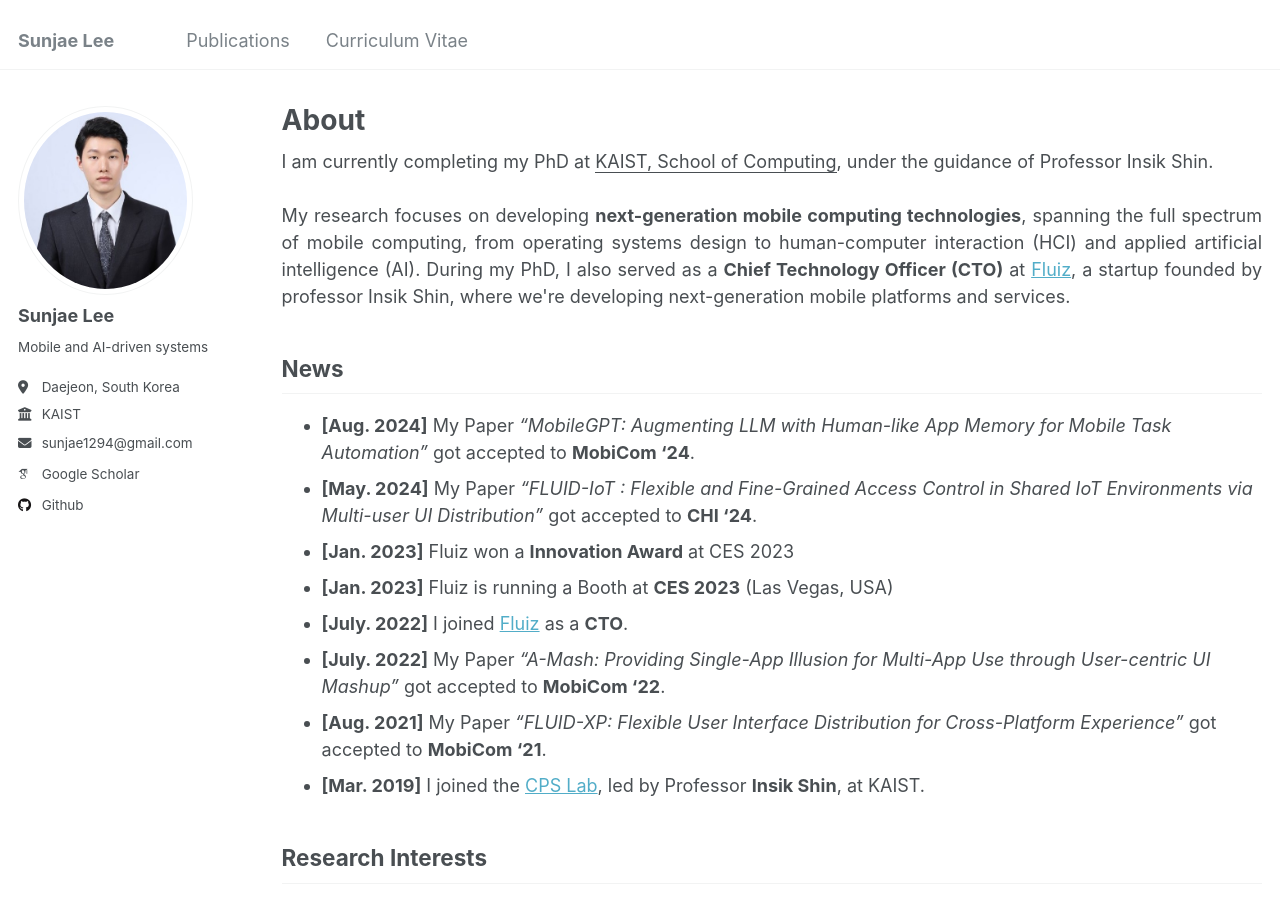
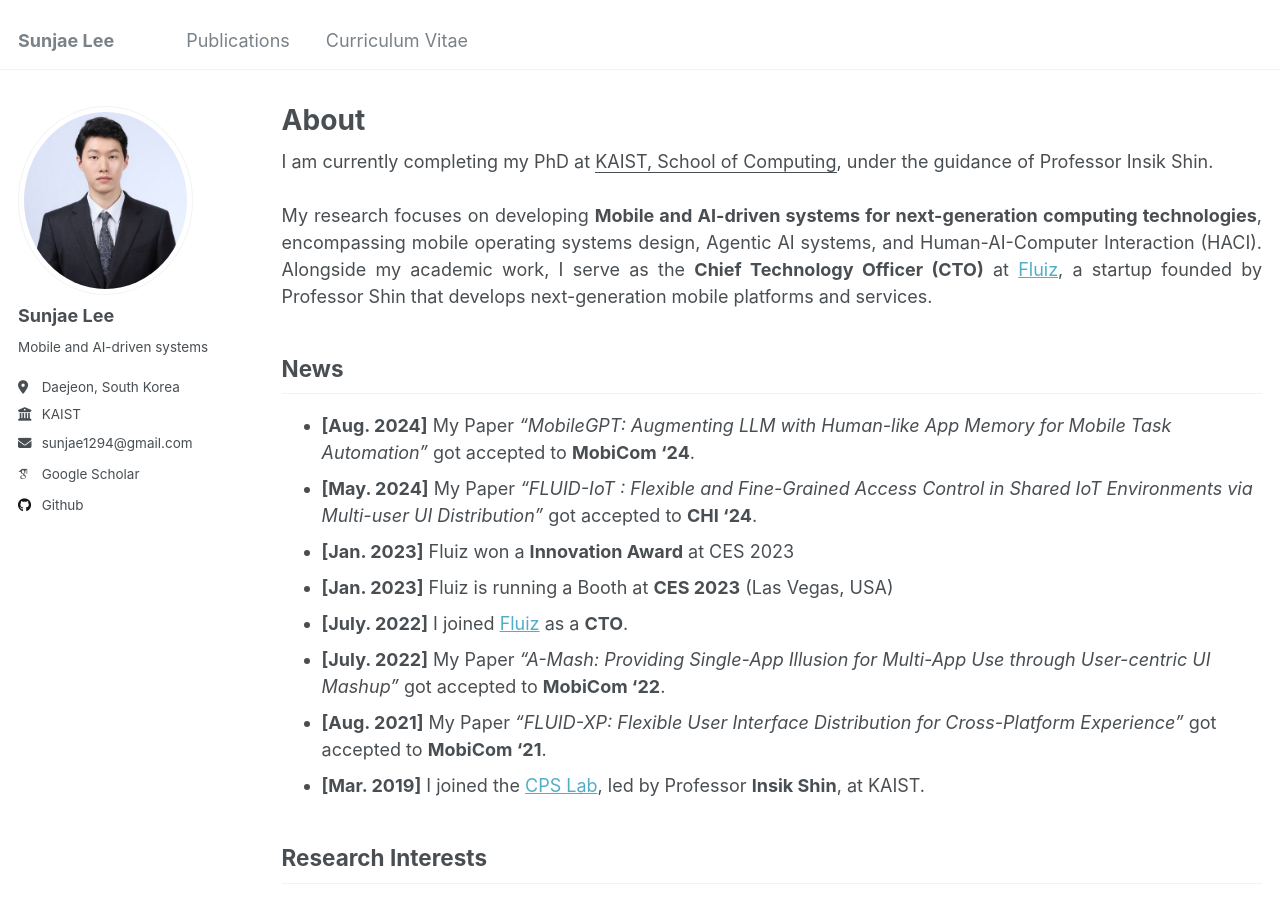
Before and after one commit to sunjae1294/sunjae1294.github.io, a Jekyll site: the page built from _pages/about.md, in a window 1280 px wide and 900 px high. Built offline with Jekyll 4.4.1, drawn with Linux system fonts in a browser that asks for light colours; some web fonts are replaced.

Commit message:
Update about.md

```diff
--- a/_pages/about.md
+++ b/_pages/about.md
@@ -10,7 +10,7 @@ redirect_from:
 I am currently completing my PhD at <u>KAIST, School of Computing</u>, under the guidance of Professor Insik Shin.
 <br>
 <br>
-My research focuses on developing <strong>next-generation mobile computing technologies</strong>, spanning the full spectrum of mobile computing, from operating systems design to human-computer interaction (HCI) and applied artificial intelligence (AI). During my PhD, I also served as a <strong>Chief Technology Officer (CTO)</strong> at <a href="https://www.fluiz.ai/">Fluiz</a>, a startup founded by professor Insik Shin, where we're developing next-generation mobile platforms and services.
+My research focuses on developing <strong>Mobile and AI-driven systems for next-generation computing technologies</strong>, encompassing mobile operating systems design, Agentic AI systems, and Human-AI-Computer Interaction (HACI). Alongside my academic work, I serve as the <strong>Chief Technology Officer (CTO)</strong> at <a href="https://www.fluiz.ai/">Fluiz</a>, a startup founded by Professor Shin that develops next-generation mobile platforms and services.
 <br>
 </div>
 
```
